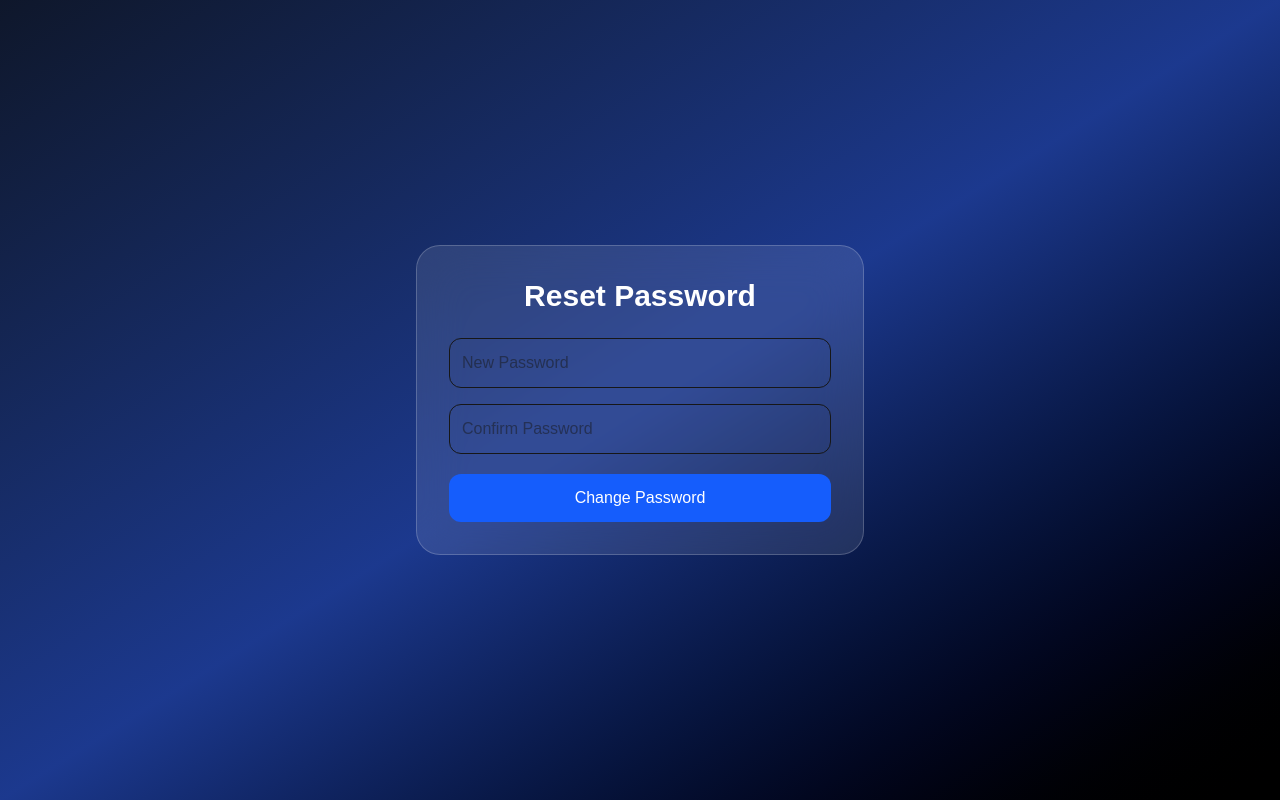
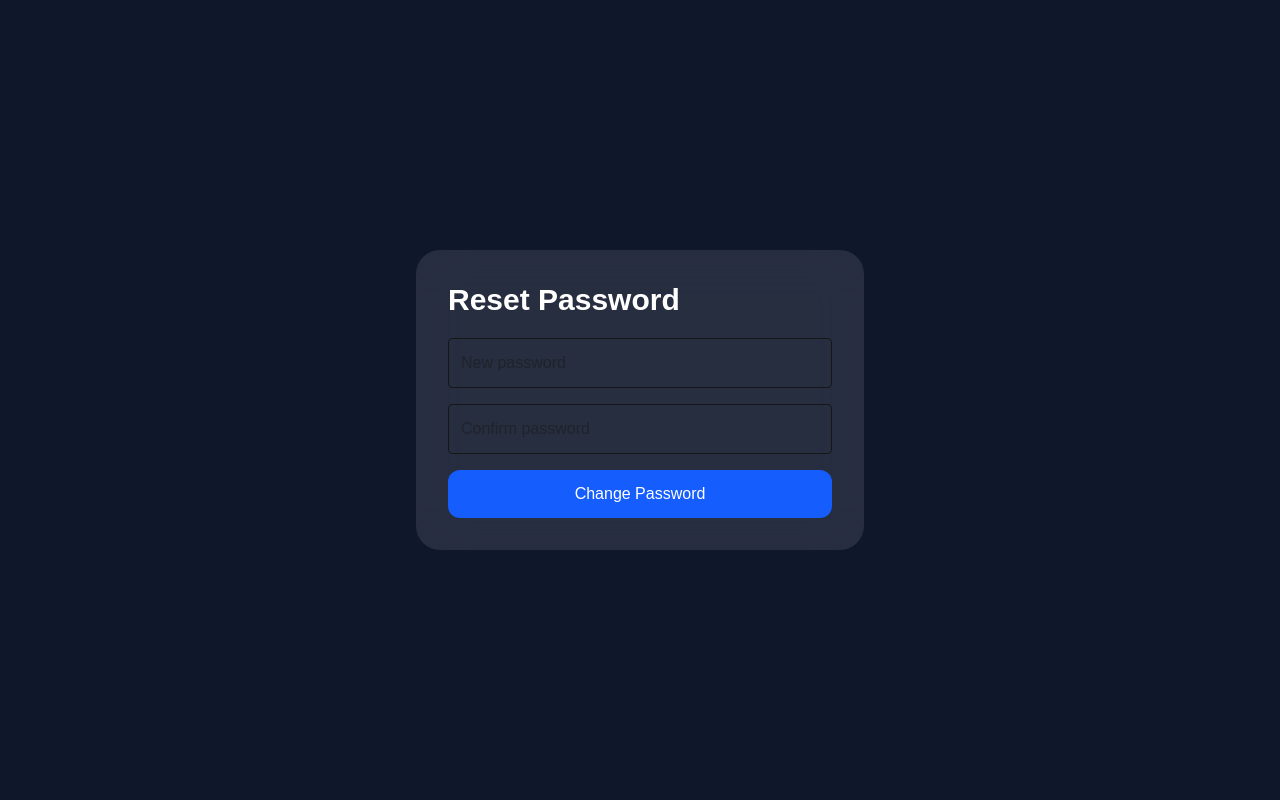
Before and after one commit to Siddharthdrona/Authentication-Next-js, a Next.js app: page /resetpassword in a window 1280 px wide. Built offline with nearby package versions, Linux system fonts and the light colour scheme.

Commit message:
feat(reset-password): implement reset password API and update UI handling

```diff
--- /dev/null
+++ b/src/app/api/users/resetpassword/route.ts
@@ -0,0 +1,68 @@
+import { connect } from "@/dbConfig/dbConfig";
+import User from "@/models/userModel";
+import { NextRequest, NextResponse } from "next/server";
+import bcrypt from "bcryptjs";
+
+connect();
+
+export async function POST(request: NextRequest) {
+  try {
+    const { token, password } = await request.json();
+
+    if (!token) {
+      return NextResponse.json(
+        {
+          error: "Invalid token",
+        },
+        {
+          status: 400,
+        },
+      );
+    }
+
+    const user = await User.findOne({
+      forgotPasswordToken: token,
+
+      forgotPasswordTokenExpiry: {
+        $gt: Date.now(),
+      },
+    });
+
+    if (!user) {
+      return NextResponse.json(
+        {
+          error: "Token expired or invalid",
+        },
+        {
+          status: 400,
+        },
+      );
+    }
+
+    const hashedPassword = await bcrypt.hash(password, 10);
+
+    user.password = hashedPassword;
+
+    user.forgotPasswordToken = undefined;
+
+    user.forgotPasswordTokenExpiry = undefined;
+
+    await user.save();
+
+    return NextResponse.json({
+      message: "Password changed successfully",
+
+      success: true,
+    });
+  } catch (error: any) {
+    return NextResponse.json(
+      {
+        error: error.message,
+      },
+
+      {
+        status: 500,
+      },
+    );
+  }
+}
--- a/src/app/resetpassword/page.tsx
+++ b/src/app/resetpassword/page.tsx
@@ -1,82 +1,82 @@
 "use client";
 
 import axios from "axios";
-import Link from "next/link";
-import React, { useEffect, useState } from "react";
-import { useRouter } from "next/navigation";
+import { useSearchParams } from "next/navigation";
+import { useState } from "react";
 
 export default function ResetPasswordPage() {
-  const router = useRouter();
+  const searchParams = useSearchParams();
 
-  const [token, setToken] = useState("");
+  const token = searchParams.get("token");
+
   const [password, setPassword] = useState("");
+
   const [confirmPassword, setConfirmPassword] = useState("");
-  const [success, setSuccess] = useState(false);
+
+  const [message, setMessage] = useState("");
+
   const [error, setError] = useState("");
 
-  useEffect(() => {
-    const urlToken = window.location.search.split("=")[1];
+  const resetPassword = async () => {
+    setMessage("");
 
-    setToken(urlToken || "");
-  }, []);
+    setError("");
 
-  const resetPassword = async () => {
+    if (!password || !confirmPassword) {
+      setError("Please fill all fields");
+
+      return;
+    }
+
+    if (password !== confirmPassword) {
+      setError("Passwords do not match");
+
+      return;
+    }
+
     try {
-      if (password !== confirmPassword) {
-        setError("Passwords do not match");
-        return;
-      }
-
-      await axios.post("/api/users/resetpassword", {
+      const response = await axios.post("/api/users/resetpassword", {
         token,
         password,
       });
 
-      setSuccess(true);
-    } catch (error: any) {
-      setError(error.response?.data?.error || "Something went wrong");
+      setMessage(response.data.message);
+    } catch (err: any) {
+      setError(err.response?.data?.error || "Something went wrong");
     }
   };
 
   return (
-    <div className="min-h-screen flex items-center justify-center bg-linear-to-br from-slate-900 via-blue-900 to-black px-4">
-      <div className="bg-white/10 backdrop-blur-xl border border-white/20 p-8 rounded-3xl w-full max-w-md text-center">
-        <h1 className="text-white text-3xl font-bold mb-6">Reset Password</h1>
+    <div className="min-h-screen flex items-center justify-center bg-slate-900">
+      <div className="bg-white/10 backdrop-blur-xl p-8 rounded-3xl w-full max-w-md">
+        <h1 className="text-white text-3xl font-bold mb-5">Reset Password</h1>
 
         <input
           type="password"
-          placeholder="New Password"
+          placeholder="New password"
           value={password}
           onChange={(e) => setPassword(e.target.value)}
-          className="w-full p-3 rounded-xl mb-4 border"
+          className="w-full p-3 rounded mb-4 border"
         />
 
         <input
           type="password"
-          placeholder="Confirm Password"
+          placeholder="Confirm password"
           value={confirmPassword}
           onChange={(e) => setConfirmPassword(e.target.value)}
-          className="w-full p-3 rounded-xl mb-5 border"
+          className="w-full p-3 rounded mb-4 border"
         />
 
         <button
           onClick={resetPassword}
-          className="bg-blue-600 text-white px-6 py-3 rounded-xl w-full"
+          className="bg-blue-600 text-white px-5 py-3 rounded-xl w-full"
         >
           Change Password
         </button>
 
-        {success && (
-          <div className="mt-5 bg-green-500/20 p-4 rounded-xl">
-            <h2 className="text-green-400 text-xl">Password Updated 🎉</h2>
+        {message && <p className="text-green-400 mt-4">{message}</p>}
 
-            <Link href="/login" className="text-blue-400">
-              Go to Login
-            </Link>
-          </div>
-        )}
-
-        {error && <p className="text-red-400 mt-5">{error}</p>}
+        {error && <p className="text-red-400 mt-4">{error}</p>}
       </div>
     </div>
   );
```
